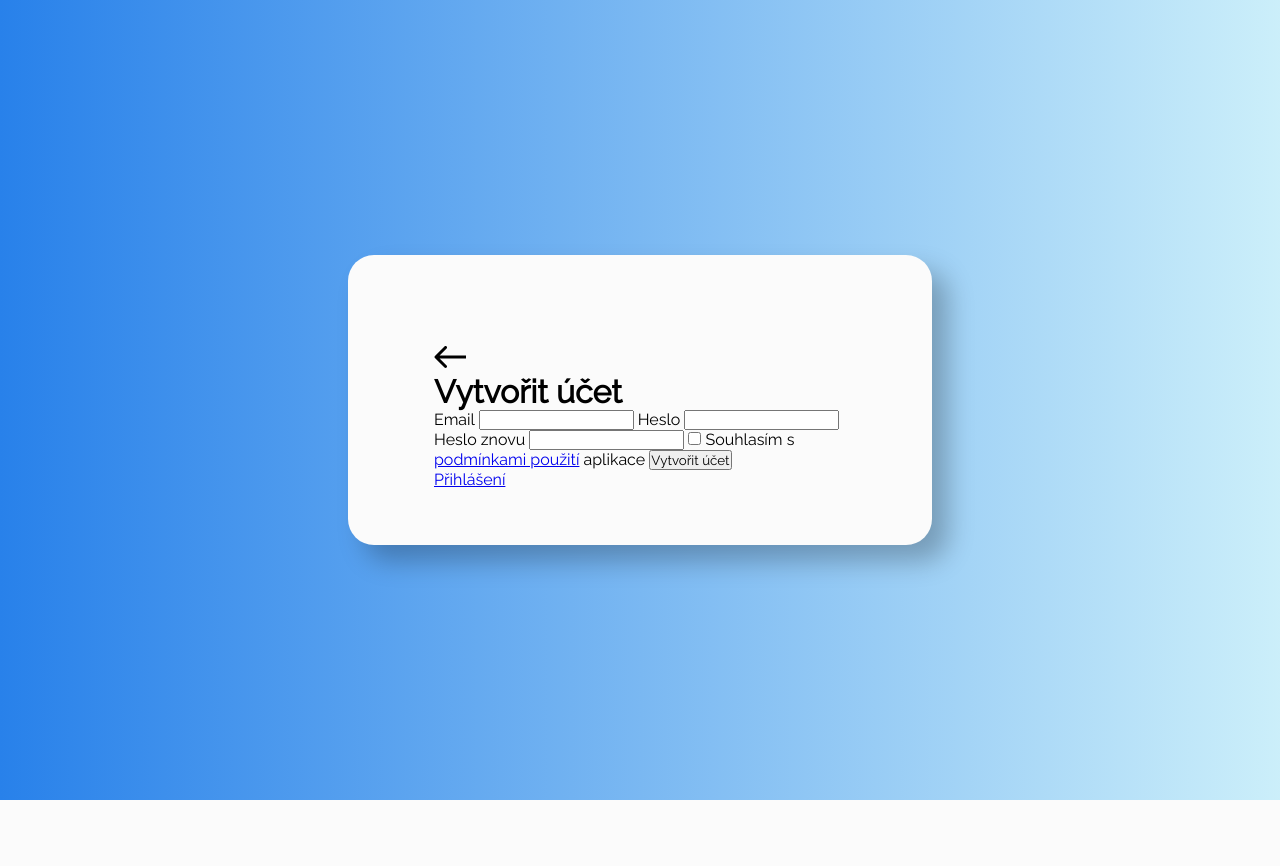
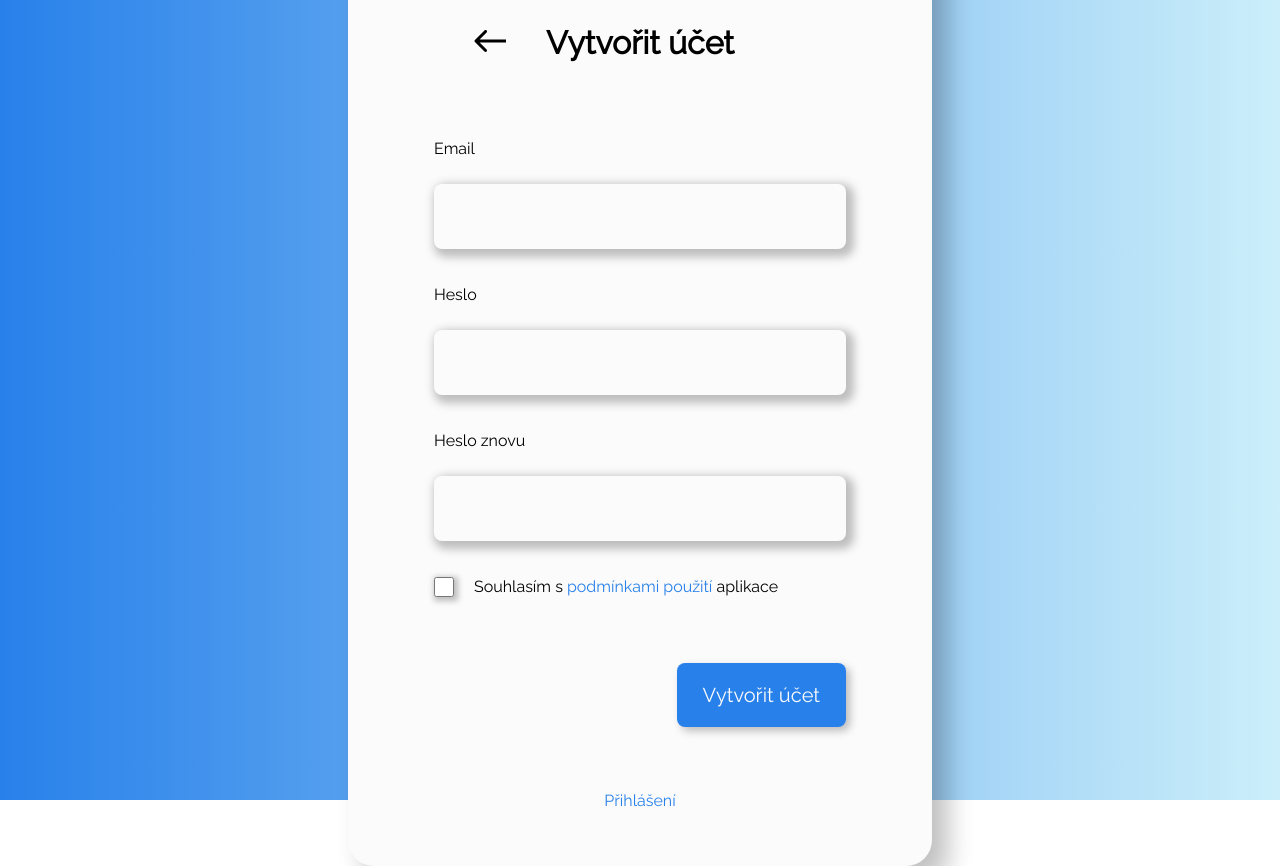
Before and after one commit to JakubPradeniak/codingschool_winter, a PHP site: page /html-templates/register.html in a window 1280 px wide. Before the commit the page ends 800 px from the top, so only its background shows below. Run offline with PHP 8.4, Linux system fonts and the light colour scheme.

Commit message:
Feat: finish index style, create base of forms

```diff
--- a/style/style.css
+++ b/style/style.css
@@ -69,6 +69,16 @@ nav {
     .nav-links {
         display: flex;
         gap: 3.5rem;
+        font-size: 1.25rem;
+
+        > a {
+            color: var(--font-color);
+            text-decoration: none;
+
+            &:hover {
+                text-decoration: underline;
+            }
+        }
     }
 
     /*.nav-links {*/
@@ -78,3 +88,127 @@ nav {
     /*    }*/
     /*}*/
 }
+
+.homepage-heading {
+    font-size: 3rem;
+    margin-top: 3.625rem;
+}
+
+.app-intro {
+    display: flex;
+    gap: 1.25rem;
+    align-items: center;
+    margin-top: 2rem;
+
+    > img {
+        width: 27.5rem;
+    }
+}
+
+.homepage-how-to {
+    font-size: 1.5rem;
+    margin-top: 2rem;
+}
+
+.how-to-steps {
+    margin-top: 2.25rem;
+    margin-left: 2.75rem;
+}
+
+footer {
+    display: flex;
+    justify-content: space-between;
+    align-items: flex-end;
+    margin-top: 4.875rem;
+
+    .footer-links {
+        display: flex;
+        flex-direction: column;
+        gap: 1rem;
+    }
+}
+
+/* Register */
+.panel-header {
+    position: relative;
+    display: flex;
+    justify-content: center;
+    align-items: center;
+    gap: 1.625rem;
+
+    > a {
+        position: absolute;
+        left: 2.5rem;
+    }
+}
+
+.panel-form {
+    margin-top: 4.875rem;
+    display: flex;
+    flex-direction: column;
+
+    .button {
+        margin-top: 4.125rem;
+    }
+}
+
+.input-label, .checkbox-label {
+    margin-top: 2.25rem;
+
+    &:first-child {
+        margin-top: 0;
+    }
+}
+
+.input {
+    margin-top: 1.625rem;
+    border-radius: 0.5rem;
+    background: var(--backgound-color);
+    box-shadow: 0.25rem 0.25rem 0.625rem 0.25rem var(--drop-shadow);
+    font-size: 1.5rem;
+    padding: 1.125rem 0.5rem;
+    border: 0;
+}
+
+.checkbox-label {
+    display: flex;
+    gap: 1.25rem;
+}
+
+.checkbox {
+    width: 1.25rem;
+    height: 1.25rem;
+    border: 0;
+    border-radius: 0.25rem;
+    background: var(--backgound-color);
+    box-shadow: 0.125rem 0.125rem 0.375rem 0.125rem var(--drop-shadow);
+}
+
+.button {
+    border-radius: 0.5rem;
+    background: var(--primary-color);
+    box-shadow: 0.25rem 0.25rem 0.5rem 0 var(--drop-shadow);
+    font-size: 1.25rem;
+    color: var(--font-color-light);
+    padding: 1.25rem 1.625rem;
+    border: 0;
+    cursor: pointer;
+}
+
+.button--right {
+    align-self: flex-end;
+}
+
+.link {
+    color: var(--font-color-link);
+    text-decoration: none;
+
+    &:hover {
+        text-decoration: underline;
+    }
+}
+
+.panel-link {
+    text-align: center;
+    margin-top: 4rem;
+}
```
